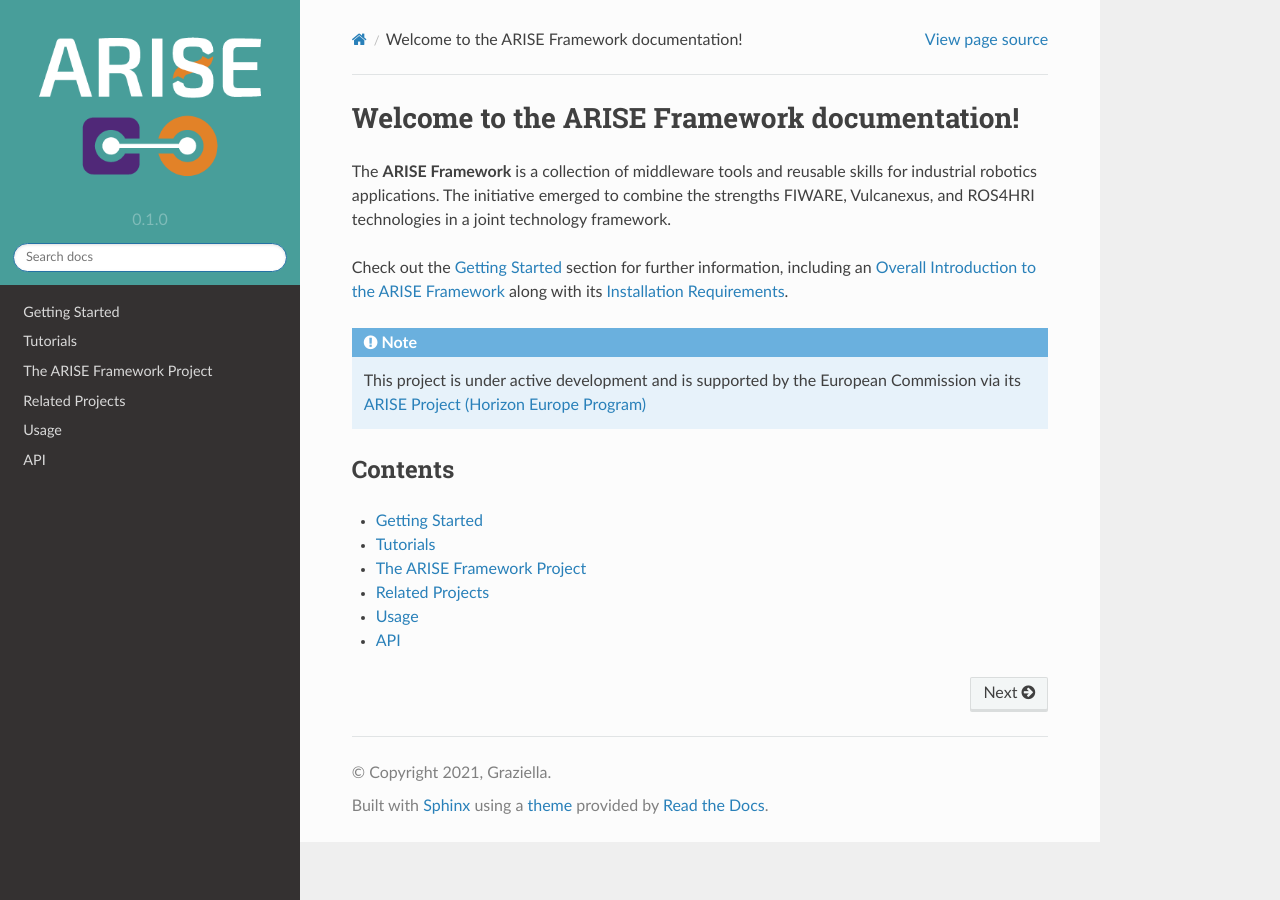
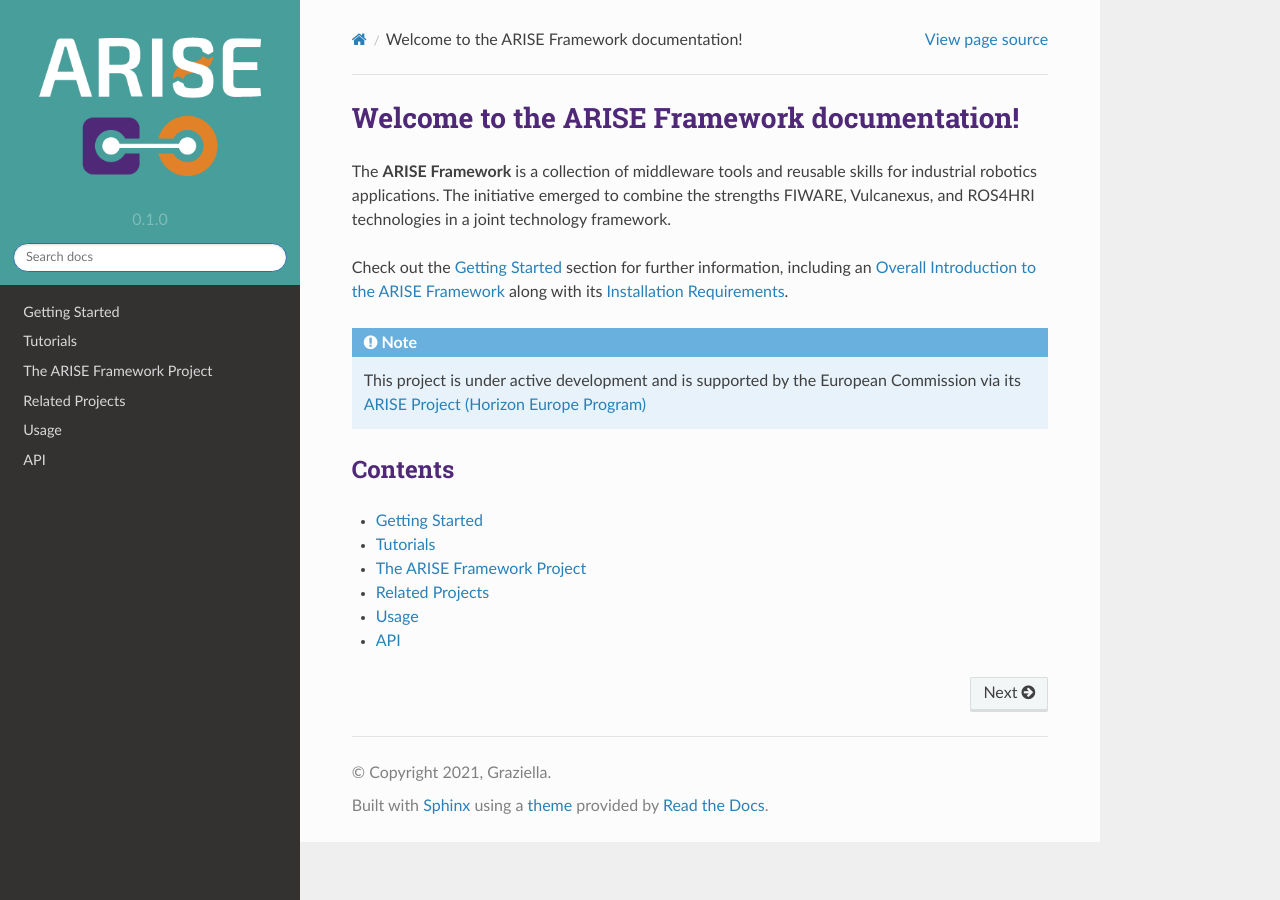
Before and after one commit to agileHRI/arise_documentation, a Sphinx documentation site: the page built from docs/source/index.rst, in a window 1280 px wide. Built offline with Sphinx 7.4.7 and the Read the Docs theme 2.0.0, drawn with Linux system fonts in a browser that asks for light colours.

Commit message:
Update custom.css

```diff
--- a/docs/source/_static/custom.css
+++ b/docs/source/_static/custom.css
@@ -9,3 +9,8 @@
 img.logo {
     background-color: transparent;
 }
+
+/* Change the color of header fonts to dark purple */
+h1, h2, h3, h4, h5, h6 {
+    color: #502878; /* ARISE purple */
+}
```
